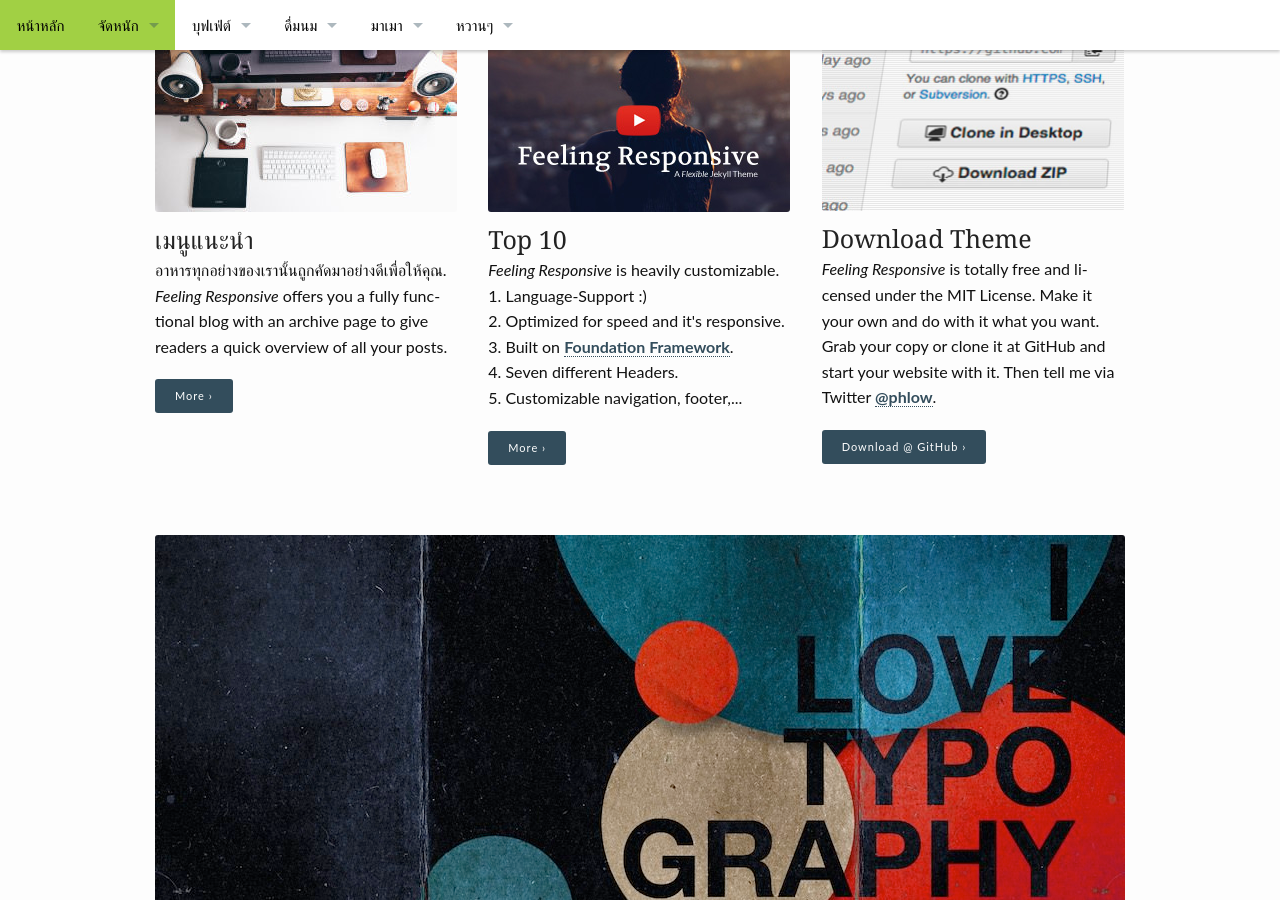
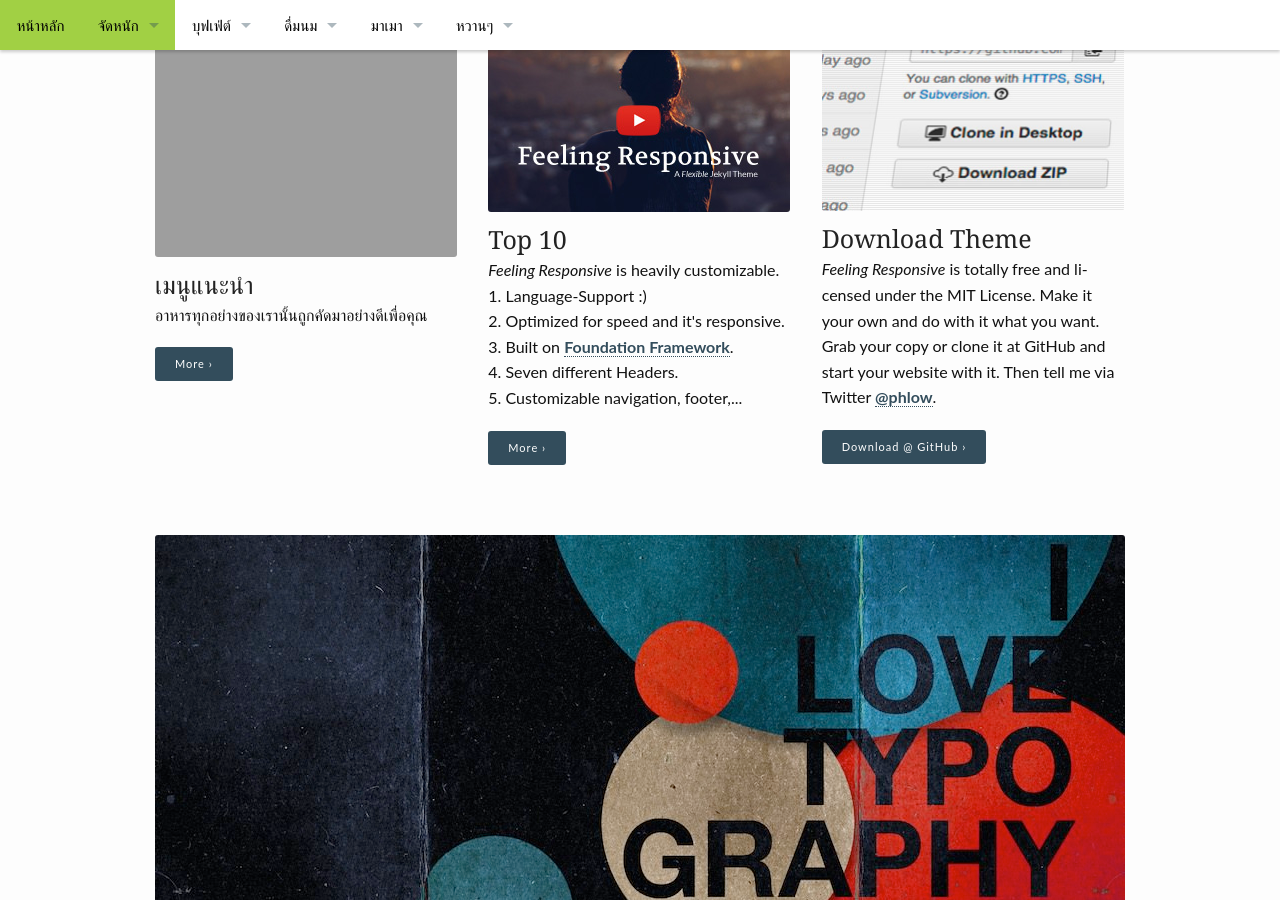
Before and after one commit to hatyairoiroi/hatyairoiroi.github.io, a Jekyll site: the page built from index.md, in a window 1280 px wide and 900 px high, scrolled down 390 px. Built offline with Jekyll 4.4.1, drawn with Linux system fonts in a browser that asks for light colours.

Commit message:
Update index.md

```diff
--- a/index.md
+++ b/index.md
@@ -11,8 +11,8 @@ header:
 widget-1:
     title: "เมนูแนะนำ"
     url: 'http://phlow.github.io/feeling-responsive/blog/'
-    text: 'อาหารทุกอย่างของเรานั้นถูกคัดมาอย่างดีเพื่อให้คุณ. <em>Feeling Responsive</em> offers you a fully functional blog with an archive page to give readers a quick overview of all your posts.'
-    image: unsplash_9-302x182.jpg
+    text: 'อาหารทุกอย่างของเรานั้นถูกคัดมาอย่างดีเพื่อคุณ'
+    image: https://scontent-sin.xx.fbcdn.net/hphotos-xfa1/v/t1.0-9/1907519_1418533878453023_4428677649078250248_n.jpg?oh=747a90af0c6696e13342d73100097206&oe=55A5F0C5
 widget-2:
     title: "Top 10"
     url: 'http://phlow.github.io/feeling-responsive/info/'
```
